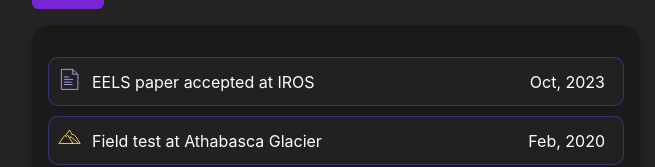
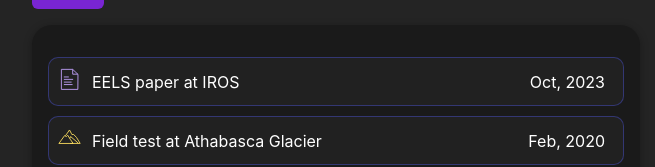
Before and after one commit to gdaddi/personal-website, a React (Vite) app: page / in a window 1280 px wide. Shown: the part 710-877 px from the top of the page, without its empty margins (304-959 px from the left). Built offline with nearby package versions, Linux system fonts and the light colour scheme.

Commit message:
IROS update

```diff
--- a/src/data.js
+++ b/src/data.js
@@ -42,7 +42,7 @@ export const TABCONTENTS = {
 
 export const NEWS_ITEMS = [
     {
-        title: "EELS paper accepted at IROS",
+        title: "EELS paper at IROS",
         date: "Oct, 2023",
         icon: iconPaper,
         description: "And it was best paper finalist!",
```
